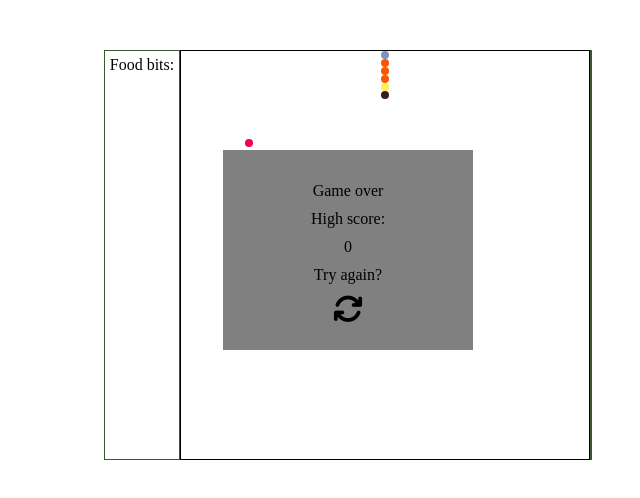
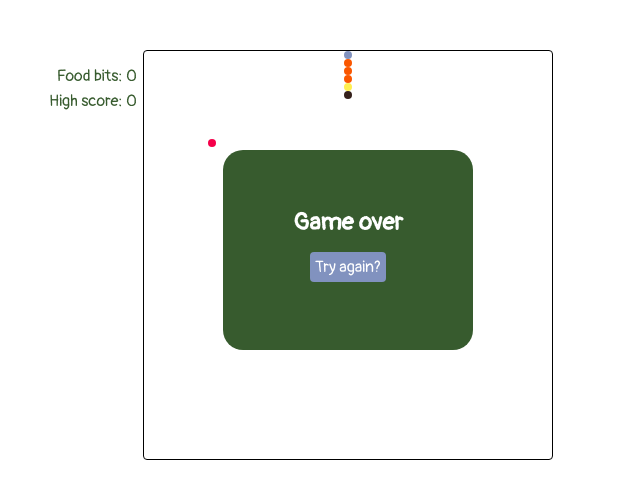
Before and after one commit to KrisGoorhuis/snake-game, a website: page index.html in a window 1280 px wide. Both pictures are taken after a click on the element "Start!". Shown: the whole page, without its empty margins (292-932 px from the left). Drawn offline with nearby package versions, Linux system fonts and the light colour scheme.

Commit message:
First simple styling

```diff
--- a/app.js
+++ b/app.js
@@ -230,6 +230,14 @@ $(document).ready(function() {
             if (foodPositions.length === 0) {
                generateFood();
             }
+
+            if (highScore < foodEaten) {
+               highScore = foodEaten;
+               $('#high-score-value').text(highScore);
+               $('#game-over-text').text("New high score!");
+            } else {
+               $('#game-over-text').text("Game over");
+            }
          }
       }
    }
@@ -241,14 +249,8 @@ $(document).ready(function() {
       clearInterval(redrawInterval);
       clearInterval(foodInterval);
 
-      if (highScore < foodEaten) {
-         highScore = foodEaten;
-         $('#high-score-text').text("New high score!");
-      } else {
-         $('#high-score-text').text("High score:");
-      }
 
-      $('#high-score-value').text(highScore);
+
       $('#game-over-screen').css('display', 'flex');
    }
 
--- a/index.html
+++ b/index.html
@@ -9,28 +9,25 @@
    <script src="https://ajax.googleapis.com/ajax/libs/jquery/3.2.1/jquery.min.js"></script>
    <script src="app.js"></script>
    <script src="https://use.fontawesome.com/dfbeabcf83.js"></script>
+   <link href="https://fonts.googleapis.com/css?family=Pangolin" rel="stylesheet">
 </head>
 
 
 
 <body>
    <div class="side-divs">
-      <p>Food bits:</p>
-      <p id="food-eaten"></p>
-
+      <p>Food bits: <span id="food-eaten">0</span></p>
+      <p id="high-score-text">High score: <span id="high-score-value">0</span></p>
    </div>
    <canvas id="myCanvas"></canvas>
    <div class="side-divs"></div>
 
    <div class="menu-screen" id="game-over-screen">
-      <p>Game over</p>
-      <p id="high-score-text"></p>
-      <p id="high-score-value"></p>
-      <p>Try again?</p>
-      <i class="fa fa-refresh" aria-hidden="true" id="reset-button"></i>
+      <h2 id="game-over-text">Game over</h2>
+      <p id="reset-button">Try again?</p>
    </div>
    <div class="menu-screen" id="start-screen">
-      <p>Ready?</p>
+      <h2>Ready?</h2>
       <p id="start-button">Start!</p>
    </div>
 
--- a/style.css
+++ b/style.css
@@ -7,14 +7,20 @@ body {
    display: flex;
    justify-content: center;
    margin-top: 50px;
+   font-family: 'Pangolin';
 }
 
 .side-divs {
-   border: 1px solid rgb(55, 91, 46);
+   width: 100px;
+   margin: 1px;
+   padding-top: 10px;
+   text-align: right;
+   color: rgb(55, 91, 46);
 }
 
 canvas {
    border: 1px solid black;
+   border-radius: 4px;
 }
 
 .menu-screen {
@@ -22,10 +28,28 @@ canvas {
    height: 200px;
    width: 250px;
    margin-top: 100px;
-   background-color: gray;
+   background-color: rgb(55, 91, 46);
+   color: white;
+   border-radius: 20px;
    flex-direction: column;
    justify-content: center;
    align-items: center;
+}
+
+.menu-screen h2 {
+   font-size: 24px;
+   margin: 10px;
+   margin-top: -5px;
+}
+
+.menu-screen p {
+   background-color: rgb(129, 146, 191);
+   border-radius: 4px;
+   padding: 5px;
+   display: flex;
+   flex-direction: column;
+   align-items: center;
+   font-size: 16px;
 }
 
 #start-screen {
@@ -33,16 +57,33 @@ canvas {
 }
 
 #start-button {
-   background-color: black;
-   color: white;
+   background-color: rgb(129, 146, 191);
+   border-radius: 4px;
+   padding: 2px;
+   padding-right: 5px;
+   padding-left: 5px;
 }
 
 #start-button:hover {
    cursor: pointer;
+   background-color: rgb(149, 166, 201);
 }
 
 #game-over-screen {
    display: none;
+}
+
+#reset-button {
+
+}
+
+#reset-button p {
+   margin: 0px;
+}
+
+#reset-button:hover {
+   cursor: pointer;
+   background-color: rgb(149, 166, 201);
 }
 
 p {
```
